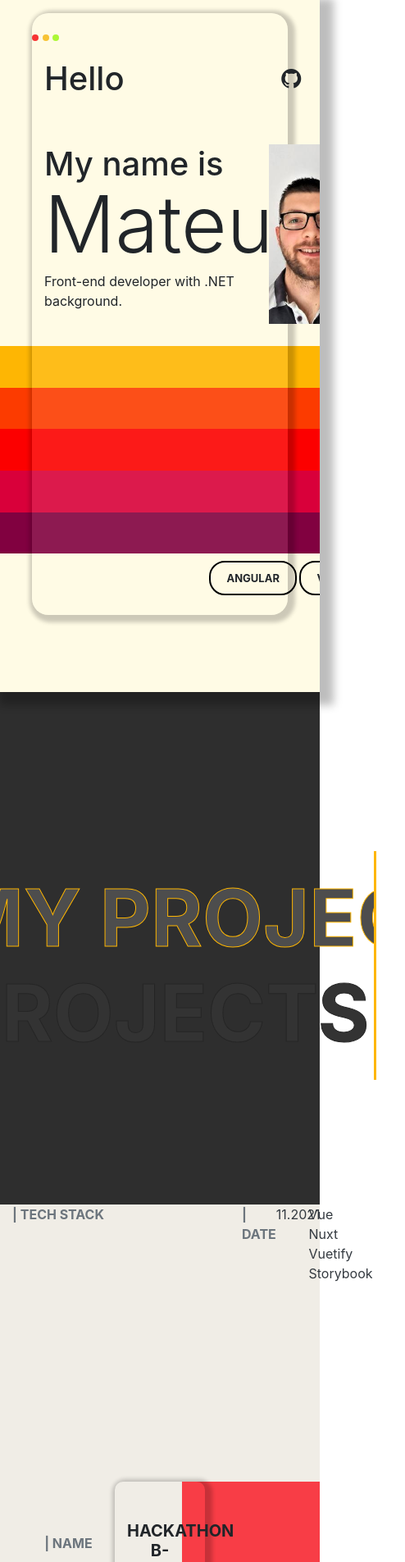
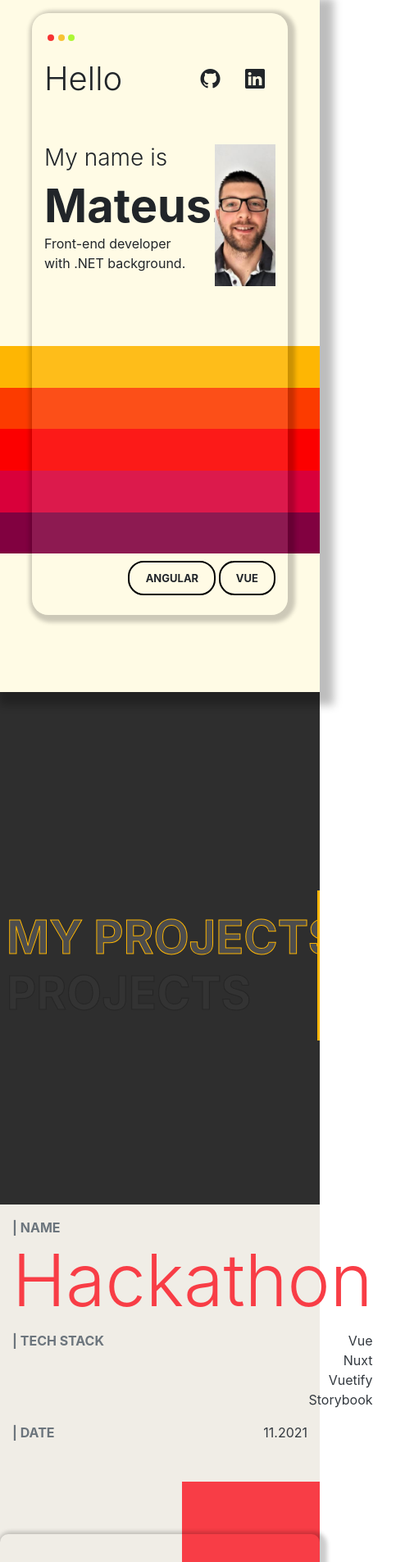
Before and after one commit to ragtam/mgk, a Svelte app: page / in a window 390 px wide. Shown: the top 1905 px of the page at 82% size, 494 px wide, since content can reach past the window. Built offline with nearby package versions, Linux system fonts and the light colour scheme.

Commit message:
mobile view fix

```diff
--- a/src/App.svelte
+++ b/src/App.svelte
@@ -20,9 +20,7 @@
 </div>
 
 <style>
-	.bg-dark {
-		/* background-image: url('/assets/vhs-plastic.jpg');
-		background-attachment: fixed; */
+	/* .bg-dark {
 		background-color: #2e2e2e;
-	}
+	} */
 </style>
--- a/src/home-screen-new/Home-Screen-New.svelte
+++ b/src/home-screen-new/Home-Screen-New.svelte
@@ -106,7 +106,7 @@
 		<div class="frame__background--transitional" />
 
 		<div class="container position-relative">
-			<div class="row g-0 mt-3">
+			<div class="row g-0 mt-3 ml-1">
 				<div class="dots-in-line">
 					<div />
 					<div />
@@ -115,7 +115,7 @@
 			</div>
 			<div class="d-flex g-0 mt-3 justify-content-between">
 				<div>
-					<h1 class="display-5">Hello</h1>
+					<h1 class="h1 font-weight-light">Hello</h1>
 				</div>
 				<div class="platforms">
 					<button class="btn rounded-circle"><i class="bi bi-github" /></button>
@@ -124,8 +124,10 @@
 			</div>
 			<div class="row g-0 mt-5 introduction-text">
 				<div class="col-8 col-sm-8 col-md-9 col-lg-10">
-					<h1 class="h1">My name is</h1>
-					<h1 class="display-1 mb-0 fw-bolder">Mateusz</h1>
+					<h1 class="h1 font-weight-light d-none d-sm-block">My name is</h1>
+					<h1 class="display-1 mb-0 font-weight-bold d-none d-sm-block">Mateusz</h1>
+					<h1 class="h3 font-weight-light d-block d-sm-none">My name is</h1>
+					<h1 class="display-4 mb-0 font-weight-bold d-block d-sm-none">Mateusz</h1>
 					<p>Front-end developer with .NET background.</p>
 				</div>
 				<div class="col-4 col-sm-4 col-md-3 col-lg-2 d-flex justify-content-center">
--- a/src/my-projects-header/My-Projects-Header.svelte
+++ b/src/my-projects-header/My-Projects-Header.svelte
@@ -58,7 +58,7 @@
 </script>
 
 <div class="my-projects-header">
-	<h1 class="main-text display-1 py-4 px-2">
+	<h1 class="main-text display-4 py-4 px-2">
 		<div class="secondary-text py-4 px-2 {isSectionVisible ? 'secondary-text__width-will-change' : ''}">My Projects</div>
 		My Projects
 	</h1>
--- a/src/my-projects/My-Project.svelte
+++ b/src/my-projects/My-Project.svelte
@@ -8,7 +8,9 @@
 		const sectionObserver = new IntersectionObserver((entries) => {
 			entries.forEach((entry) => {
 				if (entry.isIntersecting) {
-					rellax = new Rellax('.rellaxx');
+					rellax = new Rellax('.rellaxx', {
+						breakpoints: [576, 768, 1201],
+					});
 				} else {
 					rellax.destroy();
 				}
@@ -22,23 +24,28 @@
 
 <div class="my-project">
 	<div class="row">
-		<div class="col-4 section-left rellaxx" data-rellax-speed="-2">
-			<div class="col-12 col-sm-8 offset-sm-1 d-flex justify-content-between align-self-top">
+		<div
+			class="col-12 col-sm-4 order-1 order-sm-1 section-left rellaxx"
+			data-rellax-speed="-2"
+			data-rellax-mobile-speed="0"
+			data-rellax-xs-speed="0"
+		>
+			<div class="col-12 col-sm-8 offset-sm-1 order-2 order-sm-1 d-flex justify-content-between align-self-top">
 				<p class="text-muted font-weight-bold text-uppercase">| tech stack</p>
-				<ul class="text-dark ">
+				<ul class="text-dark text-right text-sm-left">
 					<li>Vue</li>
 					<li>Nuxt</li>
 					<li>Vuetify</li>
 					<li>Storybook</li>
 				</ul>
 			</div>
-			<div class="col-11 offset-1  d-flex flex-column align-self-top">
-				<p class="text-muted font-weight-bold text-uppercase">| name</p>
-				<h6 class="display-2" style="color: #f83d46;">Hackathon</h6>
+			<div class="col-12 col-sm-11 offset-sm-1 order-1 order-sm-2 d-flex flex-column align-self-top mt-3 mt-sm-0">
+				<p class="text-muted font-weight-bold text-uppercase mb-0">| name</p>
+				<h6 class="display-2 pt-0" style="color: #f83d46;">Hackathon</h6>
 			</div>
 		</div>
-		<div class="col-4 d-flex align-items-end">
-			<div class="vhs-tape mx-0 mx-lg-5 rellaxx" data-rellax-speed="2">
+		<div class="col-12 col-sm-4 order-3 order-sm-2 d-flex align-items-end">
+			<div class="vhs-tape mx-0 mx-lg-5 rellaxx" data-rellax-speed="2" data-rellax-mobile-speed="0" data-rellax-xs-speed="0">
 				<div class="container">
 					<h1 class="h5 font-weight-bold text-uppercase mt-5 pb-0 mb-0 text-center">Hackathon B-Hack</h1>
 					<h1 class="display-3 text-center mb-5">Barbórka 4.0</h1>
@@ -52,15 +59,17 @@
 				</div>
 			</div>
 		</div>
-		<div class="col-4 section-right rellaxx" data-rellax-speed="-2">
+		<div
+			class="col-12 col-sm-4 order-2 order-sm-3 section-right rellaxx"
+			data-rellax-speed="-2"
+			data-rellax-mobile-speed="0"
+			data-rellax-xs-speed="0"
+		>
 			<div class="col-12 col-sm-8 offset-sm-1 d-flex justify-content-between align-self-top">
 				<p class="text-muted font-weight-bold text-uppercase">| date</p>
-				<p class="text-dark">11.2021</p>
+				<p class="text-dark text-sm-left">11.2021</p>
 			</div>
-			<div class="col-11 offset-1 d-flex flex-column align-self-top pt-5 mt-5">
-				<!-- <p class="text-muted font-weight-bold text-uppercase">NAME/</p>
-				<h6 class="display-2" style="color: #f83d46;">Hackathon B-Hack</h6> -->
-			</div>
+			<div class="col-11 offset-1 d-flex flex-column align-self-top pt-5 mt-5" />
 		</div>
 	</div>
 </div>
```
